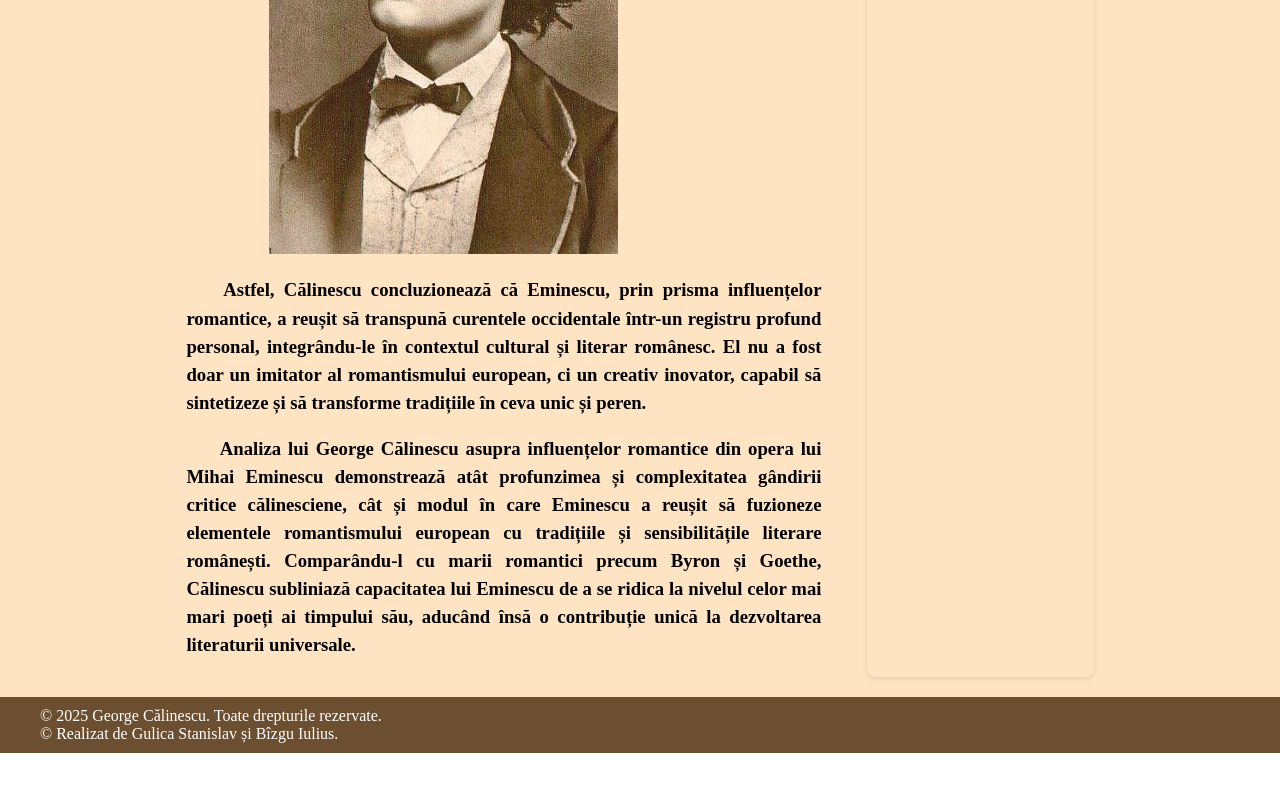
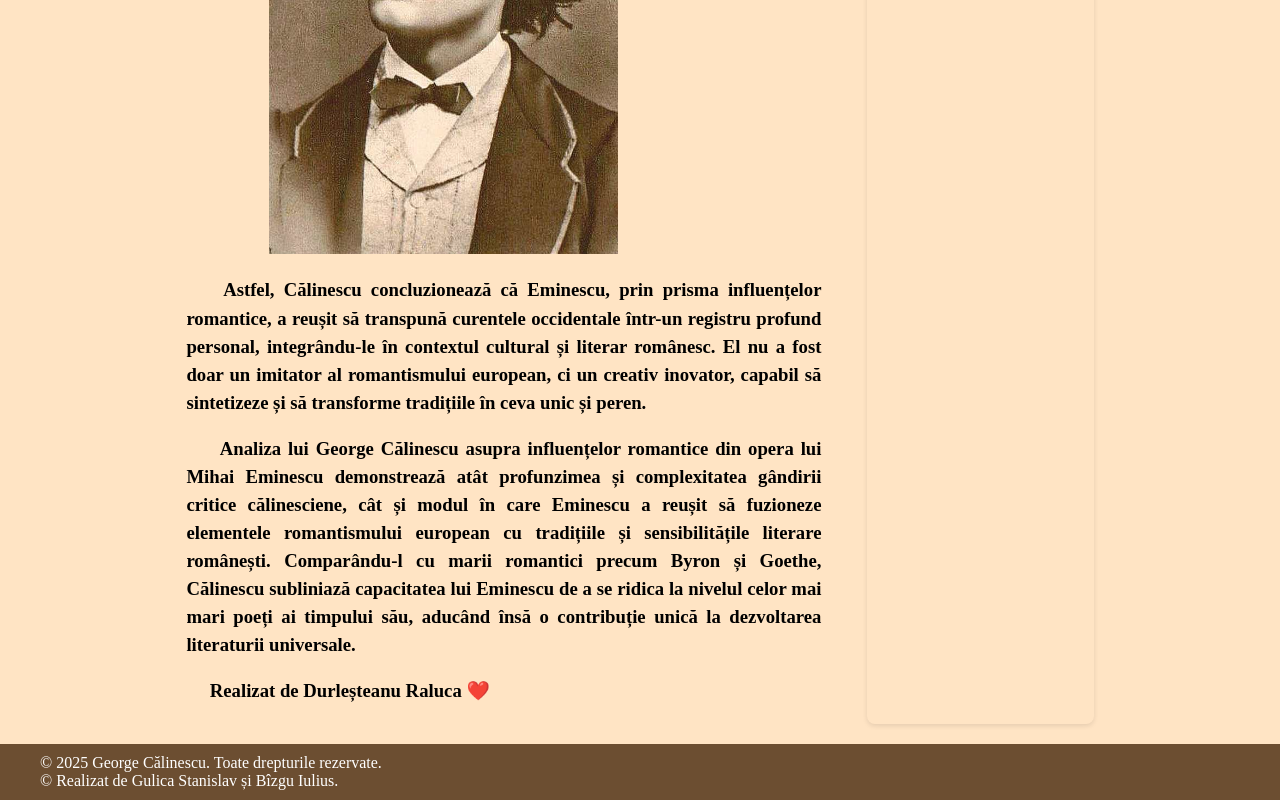
Before and after one commit to dimadim-web/site, a plain HTML site: page Anonymous+folder/eminescu.html in a window 1280 px wide. Shown: the part 3553-4353 px from the top of the page. Before the commit the page ends 4306 px from the top, so only its background shows below. Drawn offline with Linux system fonts and the light colour scheme.

Commit message:
changes maybe

```diff
--- a/Anonymous+folder/eminescu.html
+++ b/Anonymous+folder/eminescu.html
@@ -73,6 +73,7 @@
 
                 <h3 class="test" style="line-height: 1.5;">&nbsp;&nbsp;&nbsp;&nbsp;  Analiza lui George Călinescu asupra influențelor romantice din opera lui Mihai Eminescu demonstrează atât profunzimea și complexitatea gândirii critice călinesciene, cât și modul în care Eminescu a reușit să fuzioneze elementele romantismului european cu tradițiile și sensibilitățile literare românești. Comparându-l cu marii romantici precum Byron și Goethe, Călinescu subliniază capacitatea lui Eminescu de a se ridica la nivelul celor mai mari poeți ai timpului său, aducând însă o contribuție unică la dezvoltarea literaturii universale.</h3><br>
 
+                <h3 class="test" style="line-height: 1.5;">&nbsp;&nbsp;&nbsp;&nbsp; Realizat de Durleșteanu Raluca ❤️ </h3><br>
             </div>
             <div class="button-section">
                 <br><h2>În această secțiune</h2><br>
```
